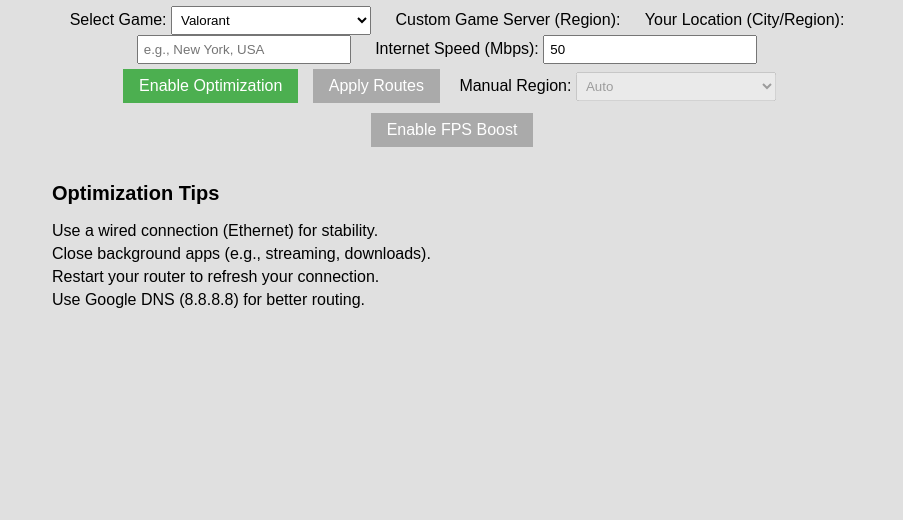
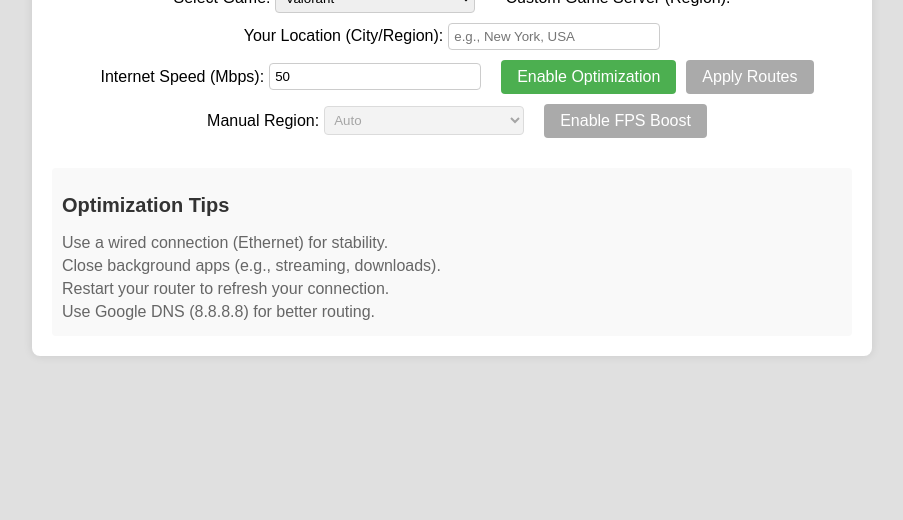
Before and after one commit to ripsp3c/wifi-optimizer-test-run, a plain HTML site: page index.html in a window 1280 px wide. Shown: the part 280-800 px from the top of the page, without its empty margins (188-1091 px from the left). Drawn offline with Linux system fonts and the light colour scheme.

Commit message:
Update styles.css

```diff
--- a/styles.css
+++ b/styles.css
@@ -12,19 +12,31 @@ body {
     text-align: center;
     padding: 20px;
     max-width: 800px;
+    background: #fff;
+    border-radius: 8px;
+    box-shadow: 0 0 10px rgba(0,0,0,0.1);
 }
 
 #input-section {
     margin-bottom: 20px;
+    display: flex;
+    flex-wrap: wrap;
+    justify-content: center;
+    gap: 10px;
 }
 
 #input-section label {
     margin: 0 10px;
+    display: flex;
+    align-items: center;
+    gap: 5px;
 }
 
 #input-section input, #input-section select {
     padding: 5px;
     width: 200px;
+    border: 1px solid #ccc;
+    border-radius: 4px;
 }
 
 button {
@@ -34,7 +46,12 @@ button {
     color: white;
     border: none;
     cursor: pointer;
-    margin: 5px;
+    border-radius: 4px;
+    transition: background-color 0.3s;
+}
+
+button:hover:not(:disabled) {
+    background-color: #45a049;
 }
 
 button:disabled {
@@ -51,17 +68,20 @@ button:disabled {
     padding: 10px;
     border-radius: 5px;
     font-size: 14px;
+    z-index: 1000;
 }
 
 #server-table {
     width: 100%;
     border-collapse: collapse;
     margin-top: 20px;
+    background: #fff;
 }
 
 #server-table th, #server-table td {
     border: 1px solid #ddd;
     padding: 8px;
+    text-align: left;
 }
 
 #server-table th {
@@ -83,12 +103,17 @@ button:disabled {
 #tips {
     margin-top: 30px;
     text-align: left;
+    padding: 10px;
+    background: #f9f9f9;
+    border-radius: 4px;
 }
 
 #tips h2 {
     font-size: 20px;
+    color: #333;
 }
 
 #tips p {
     margin: 5px 0;
+    color: #666;
 }
```
